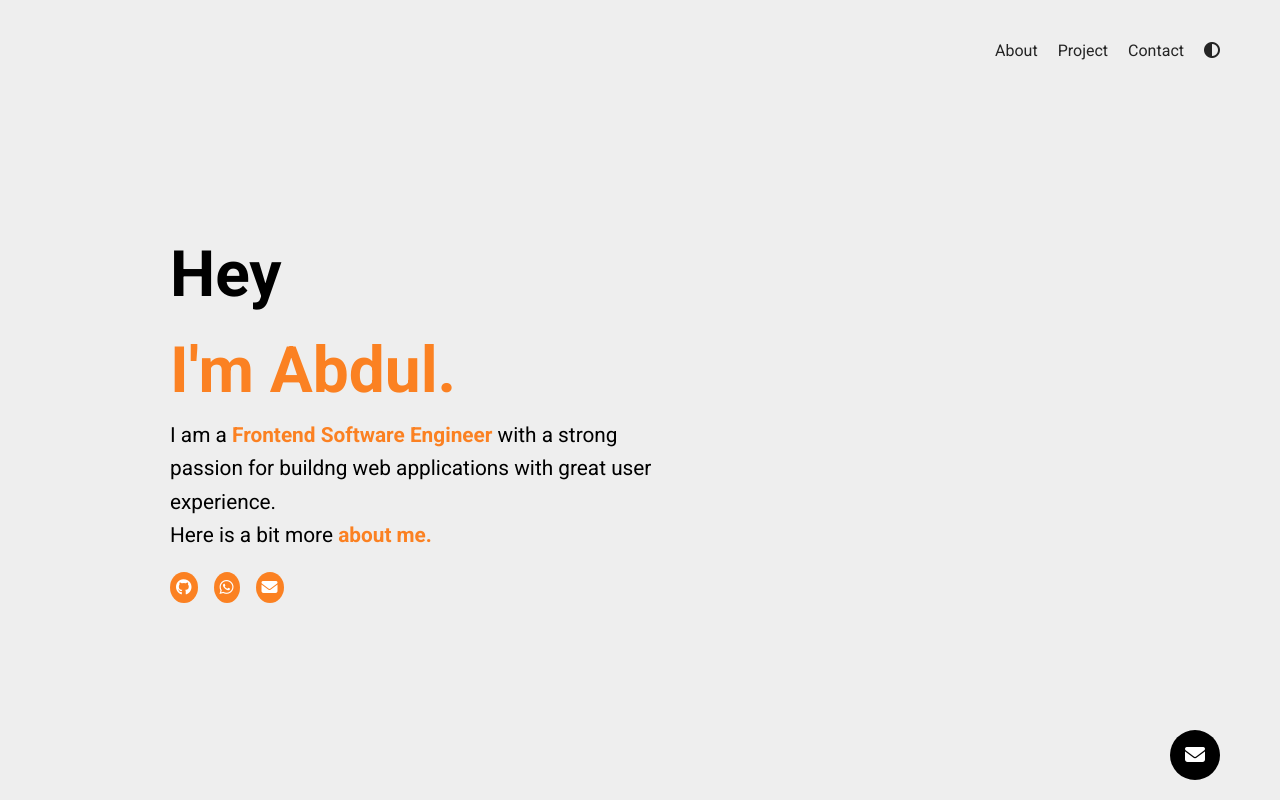
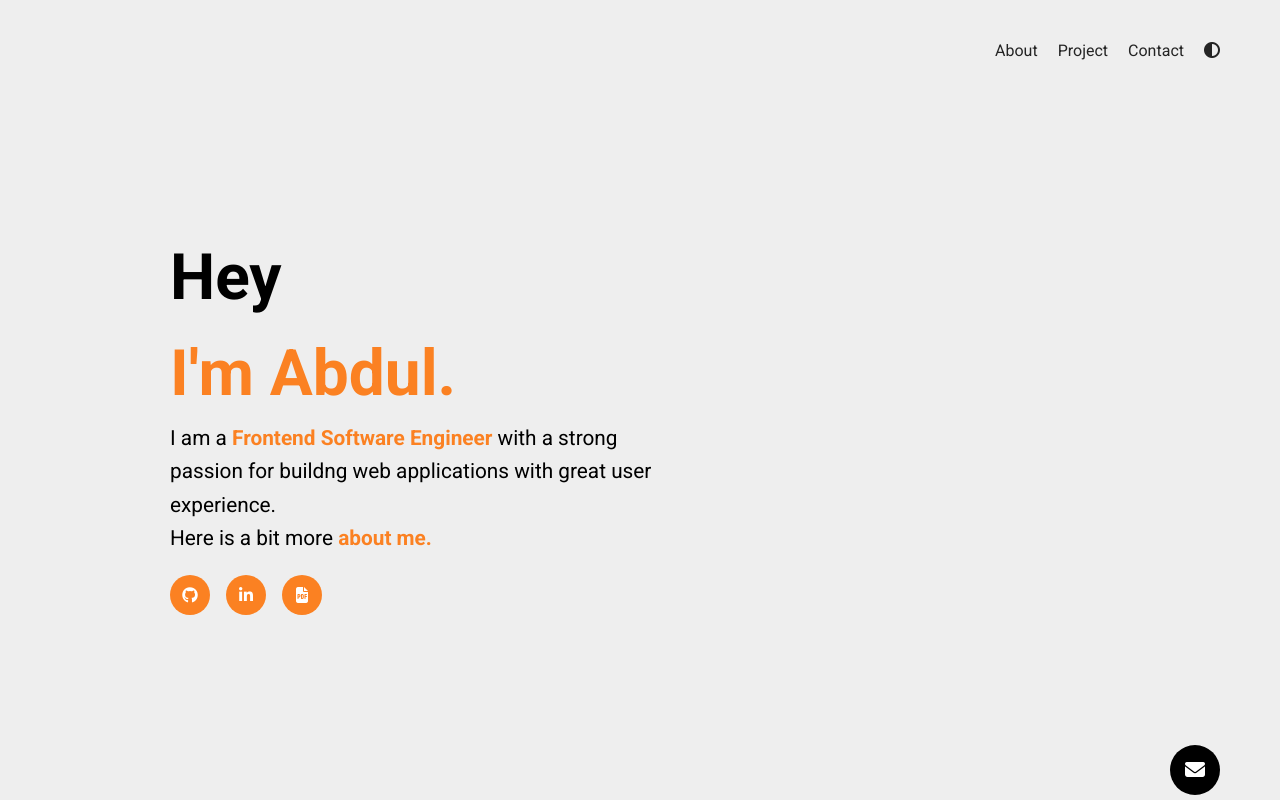
Before and after one commit to Abdul-ganuine/Portfolio-project, a plain HTML site: page index.html in a window 1280 px wide. Drawn offline with Linux system fonts and the light colour scheme.

Commit message:
Height Change

```diff
--- a/index.html
+++ b/index.html
@@ -12,7 +12,7 @@
     <section id="landing-page">
         <nav class="nav-bar">
             <div class="nav__logo">
-
+               <img src="" alt="">
             </div>
             <div class="nav__links">
                  <ul>
@@ -33,14 +33,14 @@
                 <p class="header__info">Here is a bit more <span class="blue">about me.</span></p>
             </div>
            <div class="socail__links">
-                <a href="https://github.com" class="social__link click">
+                <a href="https://github.com/Abdul-ganuine" class="social__links--link click" title="Github" target="_blank">
                     <i class="fa-brands fa-github"></i>
                 </a>
-                <a href="" class="social__link click">
-                    <i class="fa-brands fa-whatsapp"></i>
+                <a href="" class="social__links--link click" title="LinkedIn" target="_blank">
+                    <i class="fa-brands fa-linkedin-in"></i>
                 </a>
-                <a href="" class="social__link click">
-                    <i class="fa-solid fa-envelope"></i>
+                <a href="" class="social__links--link click" title="Resume" target="_blank">
+                    <i class="fa-solid fa-file-pdf"></i>
                 </a>
            </div>
         </div>
--- a/style.css
+++ b/style.css
@@ -17,6 +17,11 @@ section{
 }
 #landing-page{
     min-height: 100vh;
+}
+.row{
+    width: 100%;
+    max-width: 1100px;
+    margin: 0 auto;
 }
 /*
     NAVIGATION
@@ -62,8 +67,9 @@ section{
 /*
     LANDING PAGE BODY
 */
+
 .landing-page_body{
-    height: calc(100vh - 100px - 70px);
+    height: calc(100vh - 100px - 55px );
     width: 100%;
     max-width: 1000px;
     margin: 0 auto;
@@ -92,13 +98,18 @@ section{
     gap: 16px;
     margin-top: 20px;
 }
-.social__link{
+.social__links--link{
   background-color: #FB8122;
   color: white;
+  height: 40px;
+  width: 40px;
   padding: 6px;
   font-size: 16px;
   border-radius: 50%;
   transition: all 300ms ease;
+  display:flex;
+  justify-content: center;
+  align-items: center;
 }
 .click:hover{
     transform: scale(1.1);
@@ -110,7 +121,7 @@ section{
     display: flex;
     justify-content: flex-end;
     width: 100%;
-    height: 70px;
+    height: 50px;
     max-width: 1200px;
     padding: 0 20px;
     margin: 0 auto;
@@ -128,3 +139,7 @@ section{
     font-size: 20px;
     color: white;
 }
+
+/*
+    PROJECT sECTION
+*/
```
